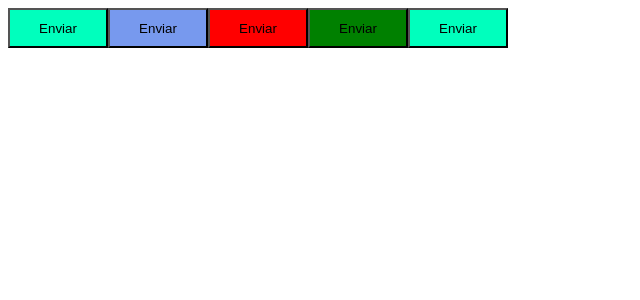
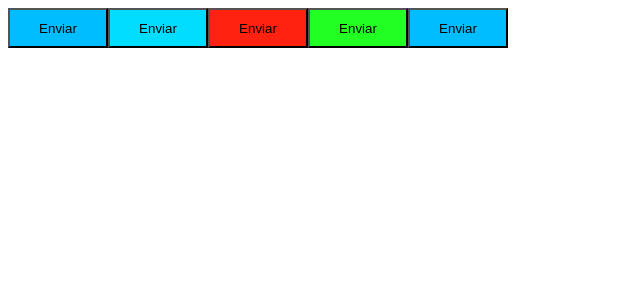
Before and after one commit to EduuBraga/estudos_react, a React (Vite) app in the folder timer-pomodoro/: page / in a window 1280 px wide. Shown: the top 300 px of the page, without its empty margins (0-640 px from the left). Built offline with nearby package versions, Linux system fonts and the light colour scheme.

Commit message:
entendendo o themeProvider do styled-components

```diff
--- a/timer-pomodoro/src/App.tsx
+++ b/timer-pomodoro/src/App.tsx
@@ -1,13 +1,15 @@
+import { ThemeProvider } from 'styled-components'
 import { Button } from "./components/button/Button";
+import { defaultTheme } from './styles/defaultTheme';
 
 export function App() {
   return (
-    <div>
-      <Button content="Enviar"   varient="primary"></Button>
-      <Button content="Enviar"  varient="secondary"></Button>
-      <Button content="Enviar"  varient="danger"></Button>
-      <Button content="Enviar"  varient="success"></Button>
-      <Button content="Enviar" ></Button>
-    </div>
+    <ThemeProvider theme={defaultTheme}>
+      <Button content="Enviar" varient="primary" />
+      <Button content="Enviar" varient="secondary" />
+      <Button content="Enviar" varient="danger" />
+      <Button content="Enviar" varient="success" />
+      <Button content="Enviar" />
+    </ThemeProvider>
   )
 }
--- a/timer-pomodoro/src/components/button/Button.styles.ts
+++ b/timer-pomodoro/src/components/button/Button.styles.ts
@@ -17,8 +17,10 @@ export const ButtonContainer = styled.button<ButtonContainerProps>`
   width: 100px;
   height: 40px;
 
-  ${({ varient }) => css`
+  ${props => css`background-color: ${props.theme.colors[props.varient]};`}
+
+  /* ${({ varient }) => css`
       background-color: ${buttonVarients[varient]};
     `
-  }
+  } */
 `
--- /dev/null
+++ b/timer-pomodoro/src/styles/defaultTheme.ts
@@ -0,0 +1,8 @@
+export const defaultTheme = {
+  colors: {
+    primary: '#00bdff',
+    secondary: '#00ddff',
+    success: '#22ff22',
+    danger: '#ff2210'
+  }
+}
```
